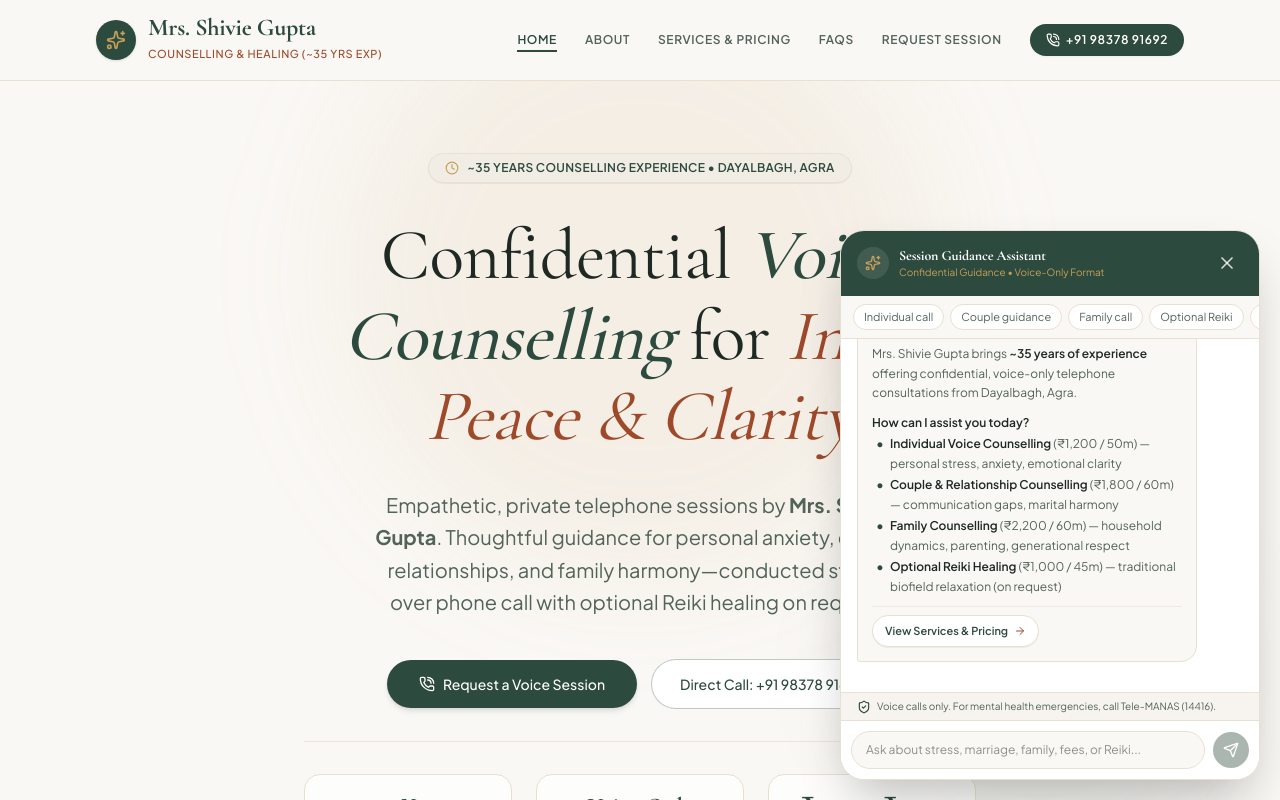
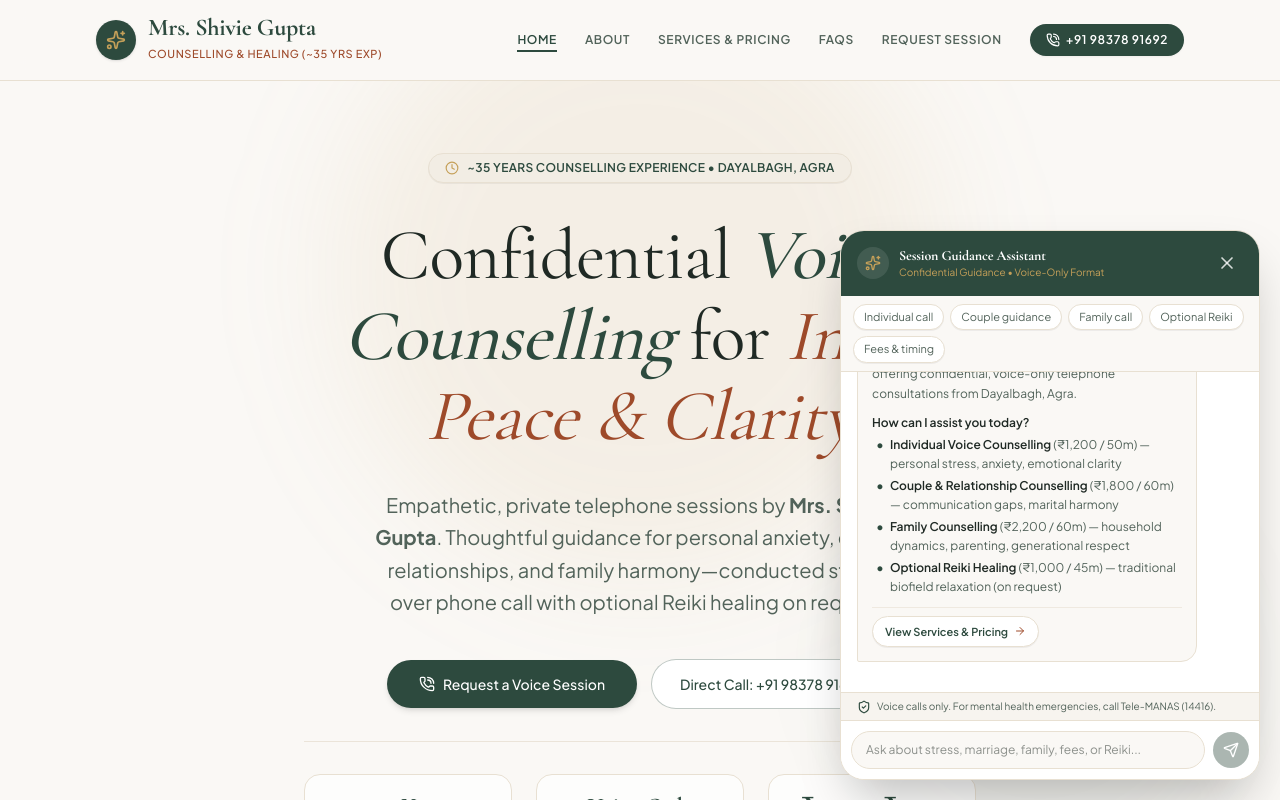
Before and after one commit to pra-labs/dr-shivie-gupta, a Next.js app: page / in a window 1280 px wide. Both pictures are taken after a click on the button "Session Guidance AI". Shown: the top 800 px of the page. Built offline with nearby package versions, Linux system fonts and the light colour scheme.

Commit message:
fix(ui): wrap assistant quick-reply chips for full visibility without horizontal scroll

```diff
--- a/src/components/SuggestionAssistant.tsx
+++ b/src/components/SuggestionAssistant.tsx
@@ -209,35 +209,35 @@ export function SuggestionAssistant() {
             </button>
           </div>
 
-          {/* Quick Reply Filter Chips */}
-          <div className="px-3 py-2 bg-[#FAF8F5] border-b border-[#E8E0D2] flex items-center gap-1.5 overflow-x-auto no-scrollbar text-[11px]">
+          {/* Quick Reply Filter Chips - Flex wrap with clean mobile touch padding */}
+          <div className="px-3 py-2 bg-[#FAF8F5] border-b border-[#E8E0D2] flex flex-wrap items-center gap-1.5 text-[11px]">
             <button
               onClick={() => handleSend("Individual call")}
-              className="shrink-0 px-2.5 py-1 rounded-full bg-white border border-[#E8E0D2] text-[#52635A] hover:bg-[#F2EDE4] hover:text-[#1F2924] cursor-pointer"
+              className="px-2.5 py-1 rounded-full bg-white border border-[#E8E0D2] text-[#52635A] hover:bg-[#F2EDE4] hover:text-[#1F2924] cursor-pointer shadow-2xs"
             >
               Individual call
             </button>
             <button
               onClick={() => handleSend("Couple guidance")}
-              className="shrink-0 px-2.5 py-1 rounded-full bg-white border border-[#E8E0D2] text-[#52635A] hover:bg-[#F2EDE4] hover:text-[#1F2924] cursor-pointer"
+              className="px-2.5 py-1 rounded-full bg-white border border-[#E8E0D2] text-[#52635A] hover:bg-[#F2EDE4] hover:text-[#1F2924] cursor-pointer shadow-2xs"
             >
               Couple guidance
             </button>
             <button
               onClick={() => handleSend("Family call")}
-              className="shrink-0 px-2.5 py-1 rounded-full bg-white border border-[#E8E0D2] text-[#52635A] hover:bg-[#F2EDE4] hover:text-[#1F2924] cursor-pointer"
+              className="px-2.5 py-1 rounded-full bg-white border border-[#E8E0D2] text-[#52635A] hover:bg-[#F2EDE4] hover:text-[#1F2924] cursor-pointer shadow-2xs"
             >
               Family call
             </button>
             <button
               onClick={() => handleSend("Optional Reiki")}
-              className="shrink-0 px-2.5 py-1 rounded-full bg-white border border-[#E8E0D2] text-[#52635A] hover:bg-[#F2EDE4] hover:text-[#1F2924] cursor-pointer"
+              className="px-2.5 py-1 rounded-full bg-white border border-[#E8E0D2] text-[#52635A] hover:bg-[#F2EDE4] hover:text-[#1F2924] cursor-pointer shadow-2xs"
             >
               Optional Reiki
             </button>
             <button
               onClick={() => handleSend("Fees & timing")}
-              className="shrink-0 px-2.5 py-1 rounded-full bg-white border border-[#E8E0D2] text-[#52635A] hover:bg-[#F2EDE4] hover:text-[#1F2924] cursor-pointer"
+              className="px-2.5 py-1 rounded-full bg-white border border-[#E8E0D2] text-[#52635A] hover:bg-[#F2EDE4] hover:text-[#1F2924] cursor-pointer shadow-2xs"
             >
               Fees &amp; timing
             </button>
```
